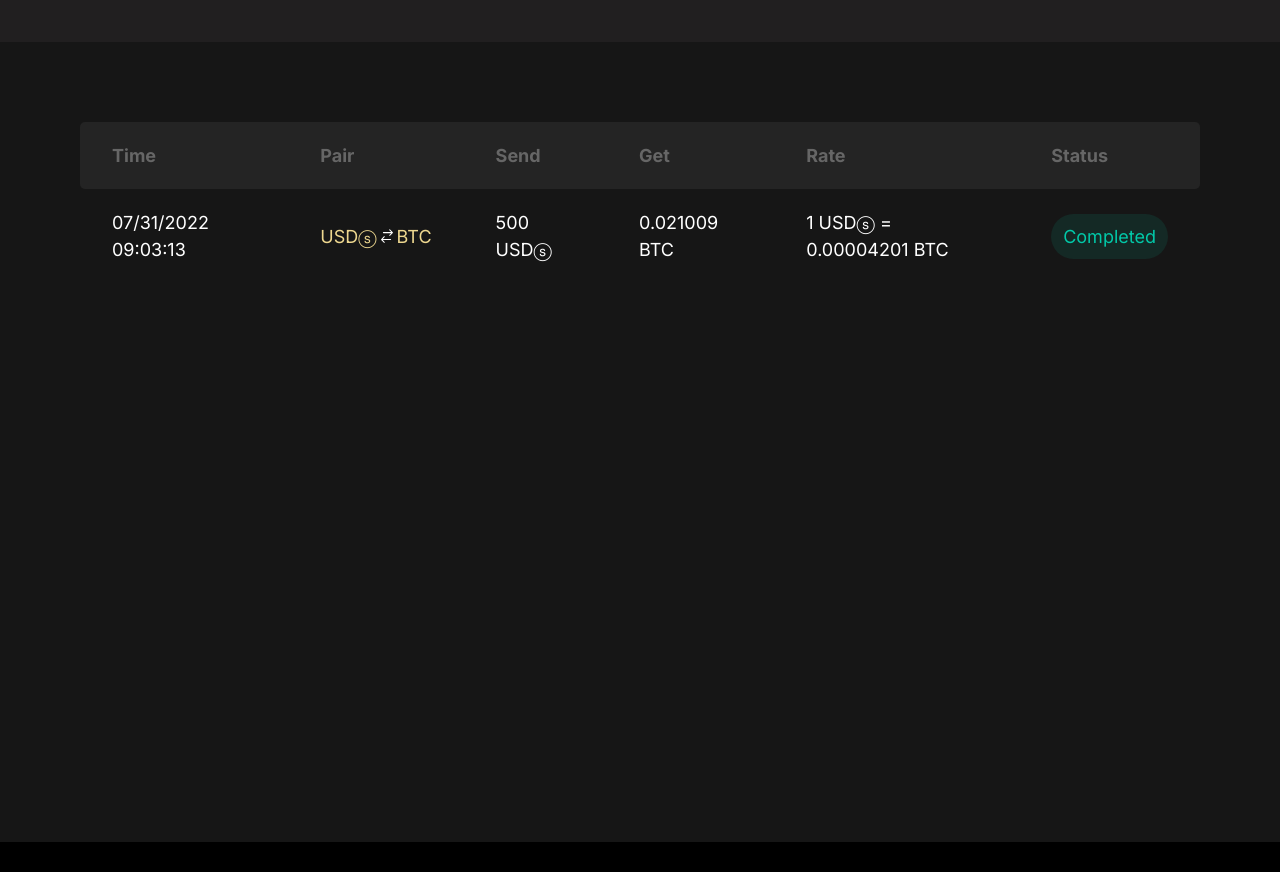
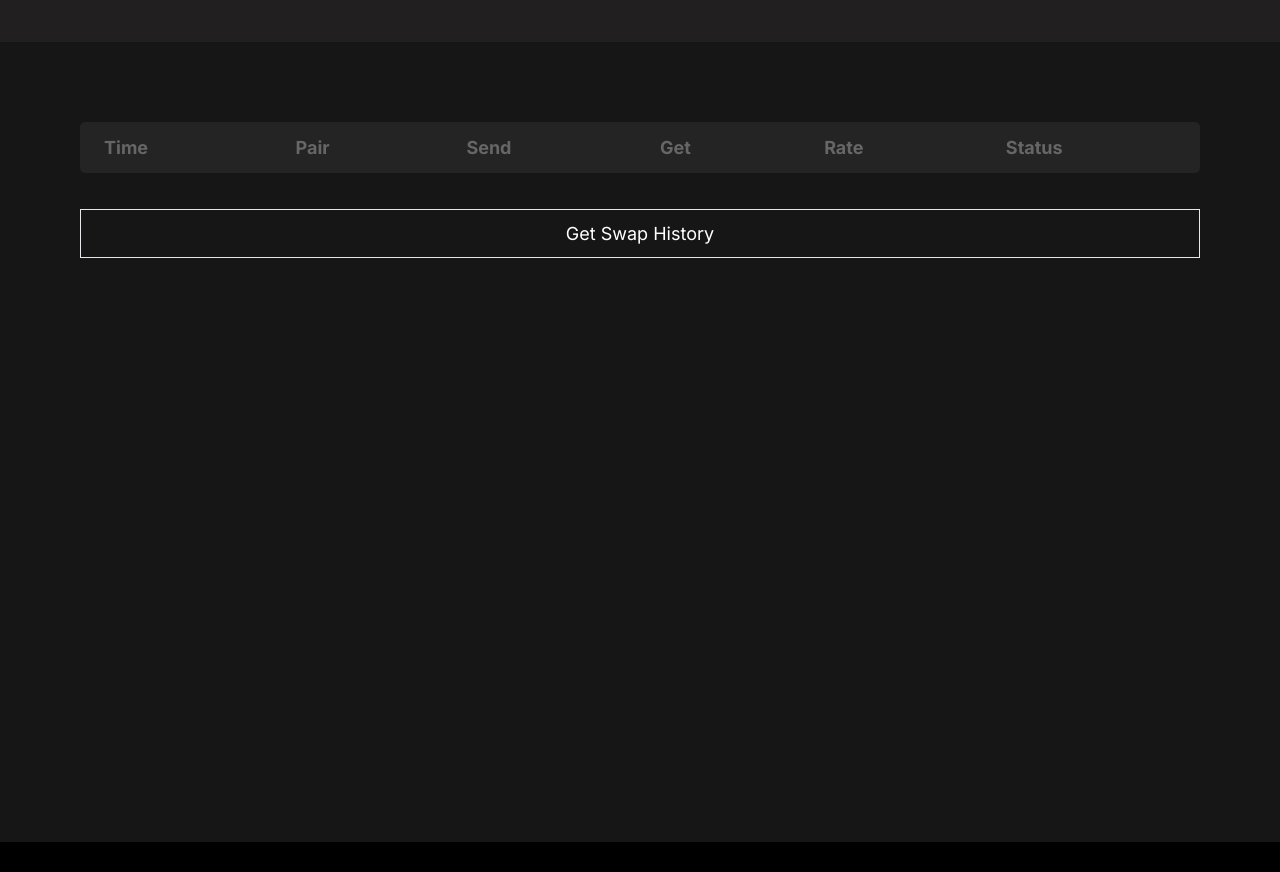
Before and after one commit to sholajapheth/afrobit, a React (Create React App) app: page / in a window 1280 px wide. Shown: the part 900-1772 px from the top of the page. Built offline with nearby package versions, Linux system fonts and the light colour scheme.

Commit message:
deploying swap

```diff
--- a/src/App.js
+++ b/src/App.js
@@ -5,9 +5,11 @@ import Body from "./component/Body/Body";
 import Footer from "./component/Footer/Footer";
 
 function App() {
+  const login = useSelector((state) => state.login.loading);
+  const swapHistory = useSelector((state) => state.swap_history.loading);
   return (
     <div className="">
-      {useSelector((state) => state.login.loading) ? (
+      {login || swapHistory ? (
         <div className="flex flex-col items-center pt-[10em] w-full bg-slate-600 h-screen">
           <MutatingDots
             height="100"
--- a/src/component/Trade/Swap/Swap.jsx
+++ b/src/component/Trade/Swap/Swap.jsx
@@ -1,11 +1,12 @@
 import React, { useState } from "react";
-import { useTable } from "react-table";
+import axios from "axios";
 import check from "../../../assets/svgs/check.svg";
 import coinswap from "../../../assets/svgs/coinswap.svg";
 import exchange from "../../../assets/svgs/exchange.svg";
 import greenDolls from "../../../assets/svgs/greenDolls.svg";
 import btc from "../../../assets/svgs/btc.svg";
 import drop from "../../../assets/svgs/drop.svg";
+import { useSelector } from "react-redux";
 
 const Check = (props) => (
   <div className="flex gap-2">
@@ -79,107 +80,138 @@ const Payment = (props) => (
   </div>
 );
 
+const TableData = (props) => {
+  return (
+    <td className="md:p-5 md:px-8 p-2 px-2  text-white text-[14px]">
+      {props.children}
+    </td>
+  );
+};
+
 const SwapHistory = () => {
-  const data = React.useMemo(
-    () => [
-      {
-        col1: "07/31/2022 09:03:13",
-        col2: (
-          <span className="text-[#EDD78F] flex gap-1 items-center">
-            <span>USDⓢ </span>
-            <img className="max-w-[12px]" src={exchange} alt="" />{" "}
-            <span>BTC</span>
-          </span>
-        ),
-        col3: "500 USDⓢ",
-        col4: "0.021009 BTC",
-        col5: "1 USDⓢ = 0.00004201 BTC	",
-        col6: (
-          <span className="p-3 rounded-full bg-[#02c8a81a] text-[#02C8A8] ">
-            Completed
-          </span>
-        ),
+  const [swap_history, setSwap_history] = useState([]);
+  const [loading, setLoading] = useState(false);
+  const login = useSelector((state) => state.login.loggedIn);
+
+  const handle_swap_history = async () => {
+    if (login) {
+      try {
+        let auth = JSON.parse(localStorage.getItem("token"));
+        auth = auth.access_token;
+        setLoading(true);
+        const response = await axios.request({
+          method: "GET",
+          baseURL: "https://afrobit-api.herokuapp.com/api/",
+          url: "/swap",
+          headers: {
+            "content-type": "application/json",
+            Authorization: "Bearer " + auth,
           },
-    ],
-    []
-  );
+        });
 
-  const columns = React.useMemo(
-    () => [
-      {
-        Header: "Time",
-        accessor: "col1", // accessor is the "key" in the data
-      },
-      {
-        Header: "Pair",
-        accessor: "col2",
-      },
-      {
-        Header: "Send",
-        accessor: "col3",
-      },
-      {
-        Header: "Get",
-        accessor: "col4",
-      },
-      {
-        Header: "Rate",
-        accessor: "col5",
-      },
-      {
-        Header: "Status",
-        accessor: "col6",
-      },
-    ],
-    []
-  );
-
-  const { getTableProps, getTableBodyProps, headerGroups, rows, prepareRow } =
-    useTable({ columns, data });
+        console.log("sh: ", response.data);
+        setLoading(false);
+        setSwap_history(response.data.items);
+      } catch (error) {
+        setLoading(false);
+        console.log(error);
+      }
+    } else alert("Please Login to view Swap history");
+  };
 
   return (
     <div className="flex flex-col bg-[#161616] md:p-[5rem] p-[1rem] md:text-[18px] text-[14px] text-black md:h-screen  md:overflow-auto overflow-y-scroll ">
-      <table {...getTableProps()} className="w-full ">
+      <table className="w-full ">
         <thead>
-          {headerGroups.map((headerGroup) => (
-            <tr {...headerGroup.getHeaderGroupProps()} className="p-5 ">
+          <tr className="p-5 ">
+            <th className="text-left text-[#666666] bg-[#242424] md:p-3 md:px-6 p-2 px-2 ">
+              Time
+            </th>
+            <th className="text-left text-[#666666] bg-[#242424] md:p-3 md:px-6 p-2 px-2 ">
+              Pair
+            </th>
+            <th className="text-left text-[#666666] bg-[#242424] md:p-3 md:px-6 p-2 px-2 ">
+              Send
+            </th>
+            <th className="text-left text-[#666666] bg-[#242424] md:p-3 md:px-6 p-2 px-2 ">
+              Get
+            </th>
+            <th className="text-left text-[#666666] bg-[#242424] md:p-3 md:px-6 p-2 px-2 ">
+              Rate
+            </th>
+            <th className="text-left text-[#666666] bg-[#242424] md:p-3 md:px-6 p-2 px-2 ">
+              Status
+            </th>
+          </tr>
+          {/* {headerGroups.map((headerGroup) => (
+            <tr {...headerGroup.getHeaderGroupProps()}>
               {headerGroup.headers.map((column) => (
                 <th
                   {...column.getHeaderProps()}
-                  className="text-left text-[#666666] bg-[#242424] md:p-5 md:px-8 p-2 px-2 "
                 >
                   {column.render("Header")}
                 </th>
               ))}
             </tr>
-          ))}
+          ))} */}
         </thead>
-        <tbody {...getTableBodyProps()}>
-          {rows.map((row) => {
-            prepareRow(row);
+        {loading ? (
+          <div>Geting History....</div>
+        ) : (
+          <tbody>
+            {swap_history !== null &&
+              swap_history.map((item) => {
+                const date1 = new Date(item.created_at);
+                const date = date1.toLocaleString();
+
                 return (
-              <tr {...row.getRowProps()}>
-                {row.cells.map((cell) => {
-                  return (
-                    <td
-                      {...cell.getCellProps()}
-                      className="md:p-5 md:px-8 p-2 px-2  text-white"
+                  <tr>
+                    <TableData>{date}</TableData>
+                    <TableData>
+                      <span className="text-[#EDD78F] flex gap-1 items-center">
+                        <span>{item.from_currency} </span>
+                        <img
+                          className="max-w-[12px]"
+                          src={exchange}
+                          alt=""
+                        />{" "}
+                        <span>{item.to_currency}</span>
+                      </span>
+                    </TableData>
+                    <TableData>{item.amount_sent}</TableData>
+                    <TableData>{item.amount_get}</TableData>
+                    <TableData>{item.rate} USDⓢ = 0.00004201 BTC </TableData>
+                    <TableData>
+                      <span
+                        className={`p-3 rounded-full ${
+                          item.status === "COMPLETED"
+                            ? "bg-[#02c8a81a]  text-[#02C8A8]"
+                            : "bg-red-500 text-red-300"
+                        } `}
                       >
-                      {cell.render("Cell")}
-                    </td>
-                  );
-                })}
+                        {item.status === "COMPLETED" ? "Completed" : "Pending"}
+                      </span>
+                    </TableData>
                   </tr>
                 );
               })}
           </tbody>
+        )}
       </table>
+
+      <div className="flex items-center flex-col w-full py-[2em]">
+        <button
+          className="border py-[10px]  w-full text-white"
+          onClick={handle_swap_history}
+        >
+          Get Swap History
+        </button>
+      </div>
     </div>
   );
 };
 
 const ReconfirmOrder = (props) => {
-
   return (
     <div className="m-auto items-center bg-[#222222] md:w-[60%] w-[90%] p-10 my-[20rem] ">
       <div className="flex flex-col gap-[2rem]">
--- a/src/store/middleware/api.js
+++ b/src/store/middleware/api.js
@@ -6,8 +6,10 @@ const api =
   (next) =>
   async (action) => {
     if (action.type !== actions.apiCallBegan.type) return next(action);
-    const { url, data, onSuccess, onError, onStart, method, extraheaders } =
+    const { url, data, onSuccess, onError, onStart, method, auth } =
       action.payload;
+
+    console.log(auth);
 
     if (onStart) dispatch({ type: onStart });
 
@@ -23,7 +25,7 @@ const api =
           "content-type": "application/json",
           // "Access-Control-Allow-Origin": "*",
           // "Access-Control-Allow-Headers": "*",
-          // Authorization: "Bearer " + extraheaders,
+          Authorization: "Bearer " + auth,
         },
       });
 
--- a/src/store/reducer.js
+++ b/src/store/reducer.js
@@ -1,6 +1,8 @@
 import { combineReducers } from "redux";
 import login from "./slices/login";
+import swap_history from "./slices/swaphistory";
 
 export default combineReducers({
- login
+ login,
+ swap_history
 });
--- a/src/store/slices/login.js
+++ b/src/store/slices/login.js
@@ -1,8 +1,5 @@
 import { createSlice } from "@reduxjs/toolkit";
 import { apiCallBegan } from "../apiActions";
-
-
-
 
 const login = createSlice({
   name: "login",
@@ -18,8 +15,9 @@ const login = createSlice({
     loginReceived: (state, action) => {
       state.loading = false;
       state.loggedIn = true;
+      localStorage.setItem("token", JSON.stringify(action.payload));
+      console.log(action.payload);
       alert("Login Successful");
-      localStorage.setItem("token", action.payload);
     },
     loginRequestFailed: (state, action) => {
       state.loading = false;
@@ -35,20 +33,21 @@ const login = createSlice({
   },
 });
 
+const { loginRequested, loginReceived, loginRequestFailed, logout } =
+  login.actions;
 
-const { loginRequested, loginReceived, loginRequestFailed, logout } = login.actions;
-
-export const loginAction = (data) => apiCallBegan({
+export const loginAction = (data) =>
+  apiCallBegan({
     onStart: loginRequested.type,
     onSuccess: loginReceived.type,
     onError: loginRequestFailed.type,
     data,
     url: "/auth/login",
     method: "POST",
-})
+  });
 
 export const logoutAction = () => {
-    return logout();
-}
+  return logout();
+};
 
 export default login.reducer;
--- /dev/null
+++ b/src/store/slices/swaphistory.js
@@ -0,0 +1,50 @@
+import { createSlice } from "@reduxjs/toolkit";
+import { useNavigate } from "react-router-dom";
+import { apiCallBegan } from "../apiActions";
+
+const navigate = useNavigate;
+
+const swaphistory = createSlice({
+  name: "swap_history",
+  initialState: {
+    loading: false,
+    swapHistory: [],
+  },
+  reducers: {
+    swapHistoryRequested: (state) => {
+      localStorage.getItem("token")
+        ? (state.loading = true)
+        : (state.loading = false);
+    },
+    swapHistoryReceived: (state, action) => {
+      state.loading = false;
+      state.swapHistory = action.payload;
+    //   alert(action.payload.response.data.detail);
+      console.log("Swap: ", state.swapHistory);
+
+    },
+    swapHistoryRequestFailed: (state, action) => {
+      state.loading = false;
+      alert(action.payload.response.data.detail);
+    },
+  },
+});
+
+const { swapHistoryRequested, swapHistoryReceived, swapHistoryRequestFailed } =
+  swaphistory.actions;
+
+export const swapHistoryAction = () => {
+  let auth = JSON.parse(localStorage.getItem("token"));
+  auth = auth.access_token;
+
+  return apiCallBegan({
+    onStart: swapHistoryRequested.type,
+    onSuccess: swapHistoryReceived.type,
+    onError: swapHistoryRequestFailed.type,
+    auth: auth,
+    url: "/swap",
+    method: "GET",
+  });
+};
+
+export default swaphistory.reducer;
```
Lines whose indentation alone changed are shown as unchanged.
